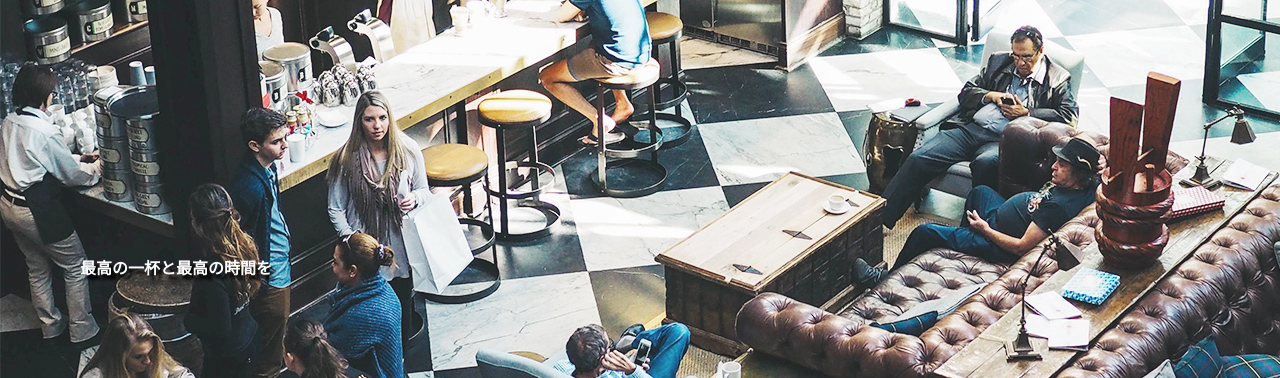
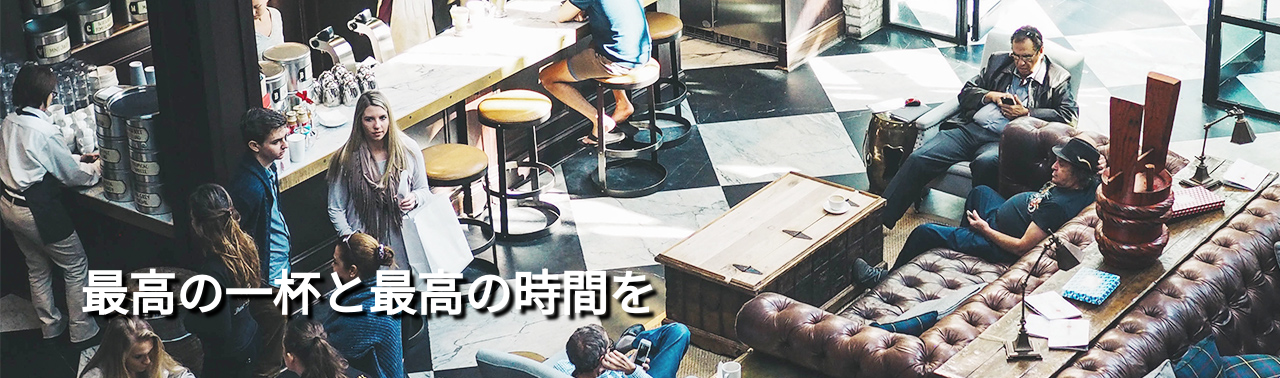
Before and after one commit to shibainu0727/cafe, a plain HTML site: page index.html in a window 1280 px wide. Shown: the part 422-800 px from the top of the page. Drawn offline with Linux system fonts and the light colour scheme.

Commit message:
Update css.css

```diff
--- a/CSS/css.css
+++ b/CSS/css.css
@@ -74,7 +74,7 @@ nav li:hover{
     color:white;
     padding-left: 80px;
     padding-top: 230px;
-    font-size: 1rem;
+    font-size: 48px;
     font-weight: bold;
     font-family: FOT-筑紫B丸ゴシック Std;
     text-shadow: 5px 5px 3px #000000;
```
